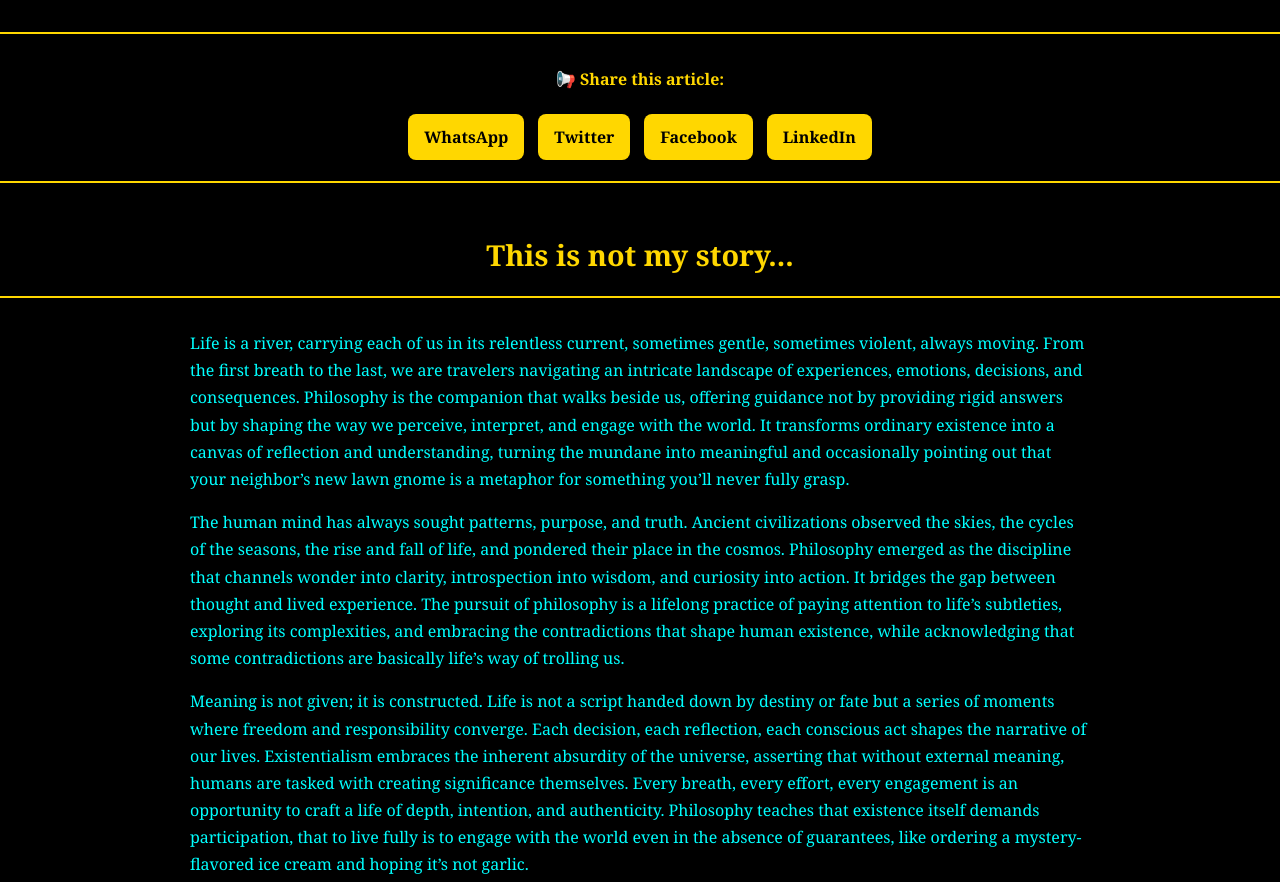
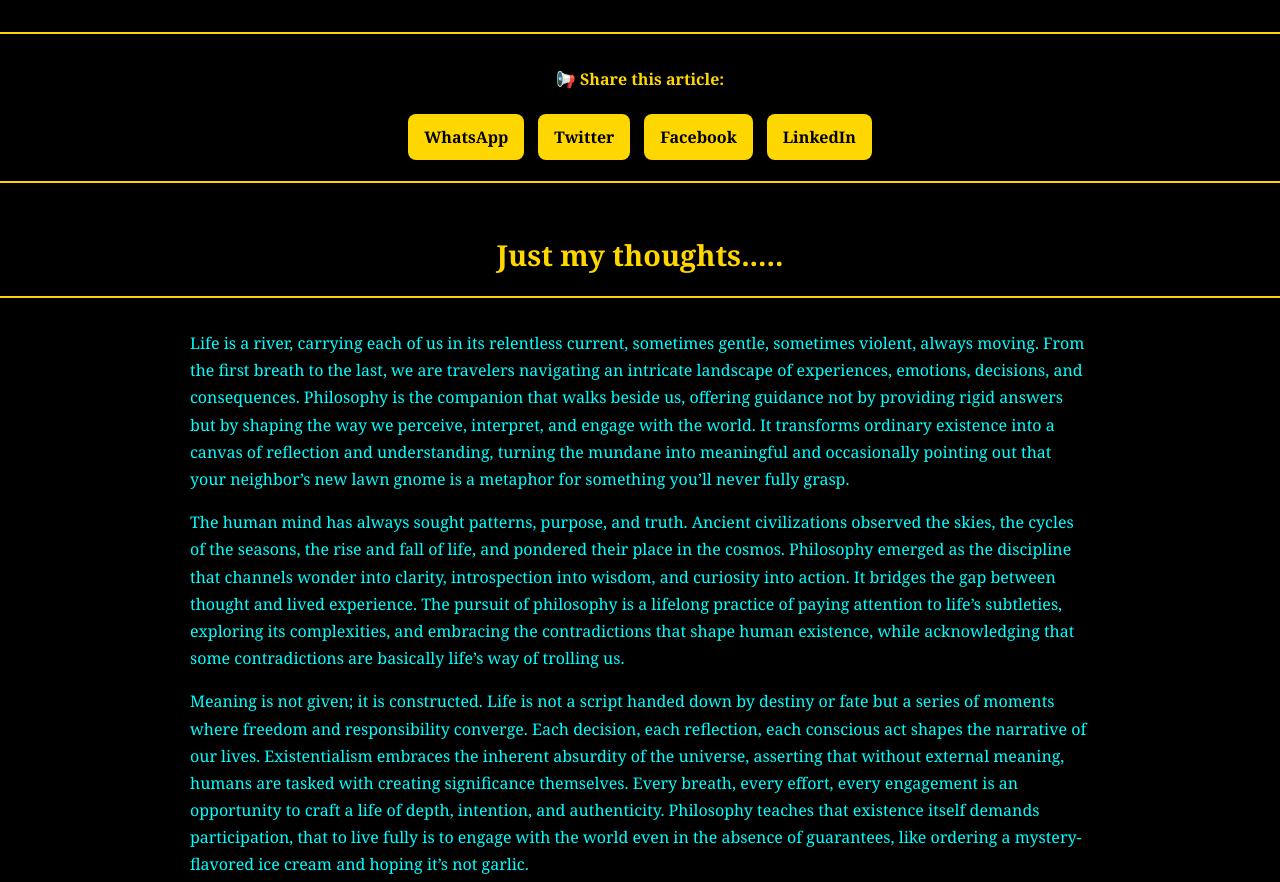
Before and after one commit to Shaaas/Mutanu-Sharon, a plain HTML site: page philosophy.html in a window 1280 px wide. Shown: the top 882 px of the page. Drawn offline with Linux system fonts and the light colour scheme.

Commit message:
Update philosophy.html

```diff
--- a/philosophy.html
+++ b/philosophy.html
@@ -3,7 +3,7 @@
 <head>
   <meta charset="UTF-8">
   <meta name="viewport" content="width=device-width, initial-scale=1.0">
-  <title>Wedding Disaster Story</title>
+  <title>Philosophy and Life</title>
   <style>
     body {
       font-family: Georgia, 'Times New Roman', serif;
@@ -126,7 +126,7 @@
   document.getElementById("linkedin").href = `https://www.linkedin.com/sharing/share-offsite/?url=${pageUrl}`;
 </script>
 
-  <div class="sticky-header">This is not my story...</div>
+  <div class="sticky-header"> Just my thoughts.....</div>
 
   <div class="container">
   <div class="blog-article">
```
